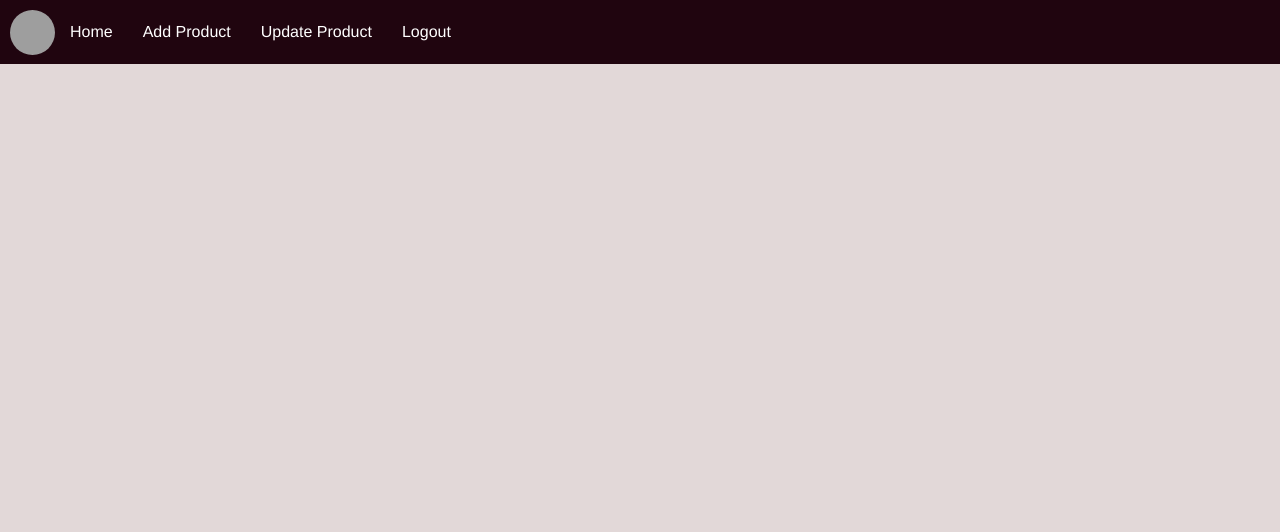
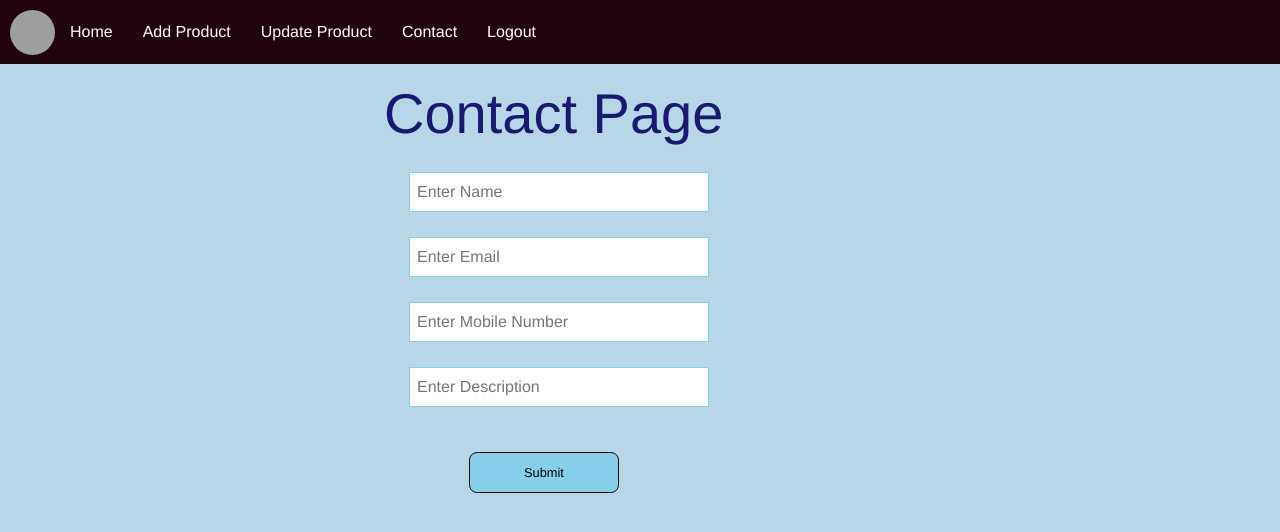
Before and after one commit to jatin7696/E-comm, a React (Create React App) app: page /Contact in a window 1280 px wide. Shown: the top 532 px of the page. Built offline with nearby package versions, Linux system fonts and the light colour scheme; sample sign-in values are in the browser's storage; grey boxes are pictures that could not be loaded.

Commit message:
5/6/2022

```diff
--- a/src/App.css
+++ b/src/App.css
@@ -23,6 +23,7 @@
 }
 .register {
   margin-left: 30%;
+  margin-top: 16px;
 }
 .input-box {
   display: block;
@@ -32,14 +33,6 @@
   border: 1px solid skyblue;
 }
 
-.appButton {
-  margin: 25px;
-  width: 100px;
-  padding: 10px;
-  background-color: skyblue;
-  border: 1px solid;
-  cursor: pointer;
-}
 header {
   padding: 1rem 0;
 }
@@ -74,6 +67,7 @@ header {
   background-color: skyblue;
   border: solid 1px;
   cursor: pointer;
+  margin-left: 85px;
 }
 .inputBox {
   padding: 7px;
@@ -99,7 +93,8 @@ header {
   display: block;
   color: red;
   margin-top: -20px;
-  margin-left: 20px;
+  margin-left: 26px;
+  font-size: initial;
 }
 .product-list {
   text-align: center;
@@ -125,7 +120,7 @@ header {
   border: solid 1px black;
 }
 .App {
-  background-color: rgb(226, 216, 216);
+  background-color: #b7d7e8;
   height: 100%;
   position: absolute;
   left: 0;
@@ -226,3 +221,7 @@ button.badge {
 .font {
   font-size: x-large;
 }
+.contact-h1 {
+  font-size: 3.5rem;
+  color: midnightblue;
+}
--- a/src/App.js
+++ b/src/App.js
@@ -9,10 +9,11 @@ import PrivateComponent from "./Components/PrivateComponent";
 //import "bootstrap/dist/css/bootstrap.css";
 //import Carousel from "./Components/Carousel";
 import UpdateProduct from "./Components/Update";
+import ContactUs from "./Components/ContactUs";
 
 function App() {
   return (
-    <div className="App" >
+    <div className="App">
       <BrowserRouter>
         <Nav />
 
@@ -21,6 +22,7 @@ function App() {
             <Route path="/" element={<Home />} />
             <Route path="/AddProduct" element={<AddProduct />} />
             <Route path="/update/:id" element={<UpdateProduct />} />
+            <Route path="/Contact" element={<ContactUs />} />
           </Route>
 
           <Route path="/Signup" element={<Signup />} />
--- /dev/null
+++ b/src/Components/ContactUs.js
@@ -0,0 +1,112 @@
+import React, { useState } from "react";
+import { useNavigate } from "react-router-dom";
+
+const ContactUs = () => {
+  const navigate = useNavigate();
+  const [Name, setName] = useState("");
+  const [Email, setEmail] = useState("");
+  const [Mobile, setMobile] = useState("");
+  const [Description, setDescription] = useState("");
+  const [error, setError] = useState(false);
+  //const [errors, setErrors] = useState(false);
+
+  function emailValidation(pr) {
+    // console.log("under validation", pr);
+    const regex =
+      /^(([^<>()[\]\.,;:\s@\"]+(\.[^<>()[\]\.,;:\s@\"]+)*)|(\".+\"))@(([^<>()[\]\.,;:\s@\"]+\.)+[^<>()[\]\.,;:\s@\"]{2,})$/i;
+
+    if (regex.test(pr) === false) {
+      //   this.setState({
+      //     error: "Email is not valid",
+      //   });
+      // console.log("this is regex == ");
+      setError(true);
+      return false;
+    }
+    return true;
+  }
+
+  const contactus = async () => {
+    if (!Name || !Email || !Mobile || !Description) {
+      //console.log("this is react === ", Name);
+      setError(true);
+      return false;
+    }
+    //const e = JSON.stringify(Email);
+    let validEmail = emailValidation(Email);
+    // console.log("email is valid ", validEmail);
+    if (validEmail === true) {
+      console.log("email is valid ");
+      let result = await fetch("http://localhost:8080/Contact", {
+        method: "Post",
+        body: JSON.stringify({
+          Name,
+          Email,
+          Mobile,
+          Description,
+        }),
+        headers: {
+          "Content-Type": "application/json",
+        },
+      });
+      result = await result.json();
+      if (result) {
+        alert("your information is succesfully submitted");
+        navigate("/");
+        //  return "your information is succesfully submitted";
+      }
+    } else {
+      console.log("this is error");
+      setError(true);
+    }
+  };
+
+  return (
+    <div className="register">
+      <h1 className="contact-h1"> Contact Page </h1>
+      <input
+        type="text"
+        className="input-box"
+        value={Name}
+        onChange={(e) => setName(e.target.value)}
+        placeholder="Enter Name"
+      />{" "}
+      {error && !Name && (
+        <span className="invalid-input"> Enter valid Name </span>
+      )}
+      <input
+        type="text"
+        className="input-box"
+        value={Email}
+        onChange={(e) => setEmail(e.target.value)}
+        placeholder="Enter Email"
+      />{" "}
+      {error && <span className="invalid-input"> Enter valid Email </span>}
+      <input
+        type="Number"
+        className="input-box"
+        value={Mobile}
+        onChange={(e) => setMobile(e.target.value)}
+        placeholder="Enter Mobile Number"
+      />{" "}
+      {error && !Mobile && (
+        <span className="invalid-input"> Enter valid Mobile Number </span>
+      )}{" "}
+      <input
+        type="text"
+        className="input-box"
+        value={Description}
+        onChange={(e) => setDescription(e.target.value)}
+        placeholder="Enter Description"
+      />{" "}
+      {error && !Description && (
+        <span className="invalid-input"> Enter valid Description </span>
+      )}{" "}
+      <button className="appButton" onClick={contactus}>
+        Submit{" "}
+      </button>{" "}
+    </div>
+  );
+};
+
+export default ContactUs;
--- a/src/Components/Home.js
+++ b/src/Components/Home.js
@@ -2,10 +2,10 @@ import React, { useEffect, useState } from "react";
 import { Link } from "react-router-dom";
 //const Home1 = () => {};
 const Home = () => {
+  // let productsAll = [];
+  //console.log(productsAll, "data");
   const [products, setProducts] = useState([]);
-  // let [filterproducts, setfilterProducts] = useState([]);
-  // let productsAll = [];
-  // console.log(productsAll, "data");
+  let [filterproducts, setfilterProducts] = useState([]);
 
   // console.log(productsAll, "==== all;;;;;;; data");
   useEffect(() => {
@@ -22,8 +22,8 @@ const Home = () => {
     console.log("this is company=== ", result);
     //console.log("this isb price ", result);
     // if (result) {
-    // productsAll = result;
-    // console.log(result, "==== all data");
+    //productsAll = result;
+    console.log(result, "==== all data");
     // }
 
     //console.log(result, "==== all data");
@@ -34,7 +34,7 @@ const Home = () => {
 
   const deleteProduct = async (id) => {
     console.log("this is deleted id ======", id);
-    let result = await fetch(`http://localhost:8080/product/${id}`, {
+    let result = await fetch(`http://localhost:8080/delete/${id}`, {
       method: "Delete",
     });
     result = await result.json();
@@ -57,12 +57,14 @@ const Home = () => {
     }
   };
   //console.log(productsAll, " all");
+  //let arr = [];
   const filterResult = async (pr) => {
     //setfilterProducts = pr;
     //getProducts();
     //console.log("this is filter function >> ", productsAll);
-    const arr = products;
-    const result = await arr.filter((currData) => {
+    //const arr = products;
+    //arr = products;
+    const result = await products.filter((currData) => {
       console.log("this is under filter === ", currData);
       return currData.category === pr;
     });
@@ -70,7 +72,8 @@ const Home = () => {
     console.log("this is category >> ", result);
     //productsAll = result;
     //console.log(productsAll, "==== all;;;;;;; data");
-    setProducts(result);
+    //setProducts(result);
+    setfilterProducts(result);
     // setTimeout(() => {
     //   console.log("this is under settimeout");
     //   getProducts();
--- a/src/Components/Nav.js
+++ b/src/Components/Nav.js
@@ -27,6 +27,9 @@ export const Nav = () => {
             <Link to="/Update">Update Product</Link>
           </li>
           <li>
+            <Link to="/Contact">Contact</Link>
+          </li>
+          <li>
             <Link to="/Signup" onClick={logout}>
               Logout
             </Link>
--- a/src/Components/Update.js
+++ b/src/Components/Update.js
@@ -25,7 +25,7 @@ const UpdateProduct = () => {
 
   const updateProduct = async () => {
     console.log(name, price, category, company);
-    let result = await fetch(`http://localhost:8080/product/${params.id}`, {
+    let result = await fetch(`http://localhost:8080/Update/${params.id}`, {
       method: "Put",
       body: JSON.stringify({ name, price, category, company }),
       headers: {
@@ -34,7 +34,7 @@ const UpdateProduct = () => {
     });
 
     result = await result.json();
-    console.log("this is updated result inreact", result);
+    console.log("this is updated result in react", result);
     if (result) {
       navigate("/");
     }
```
